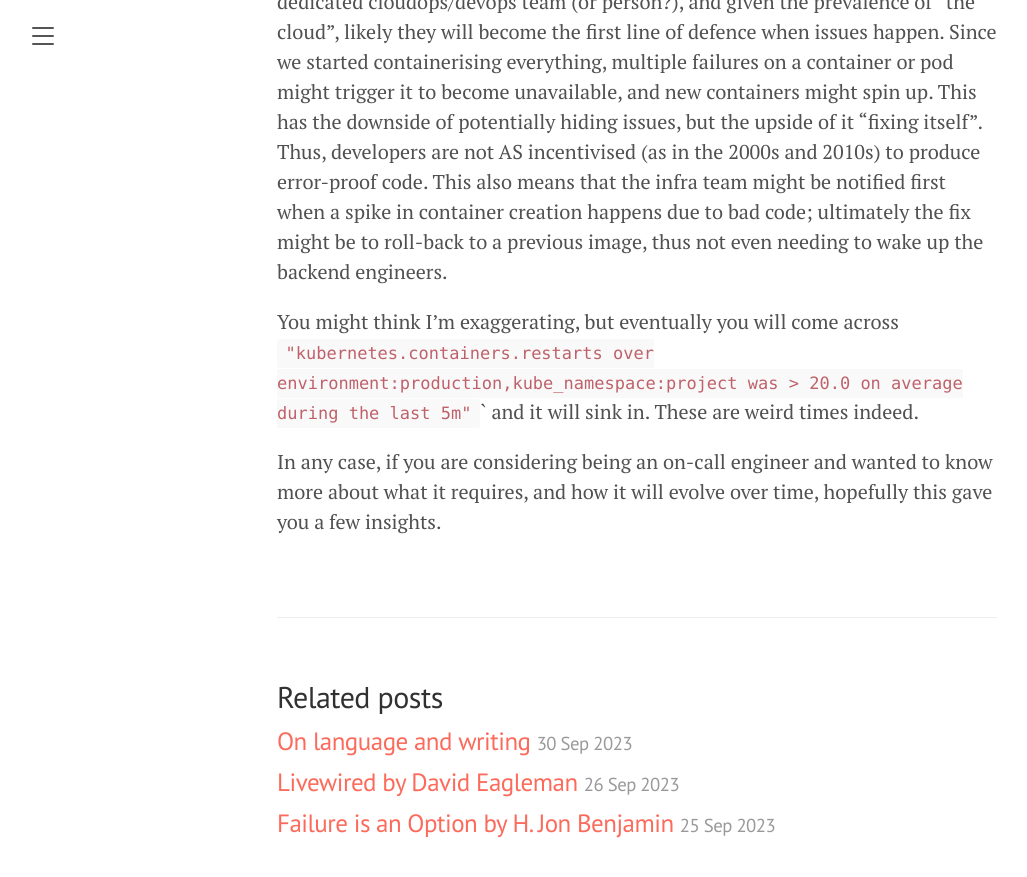
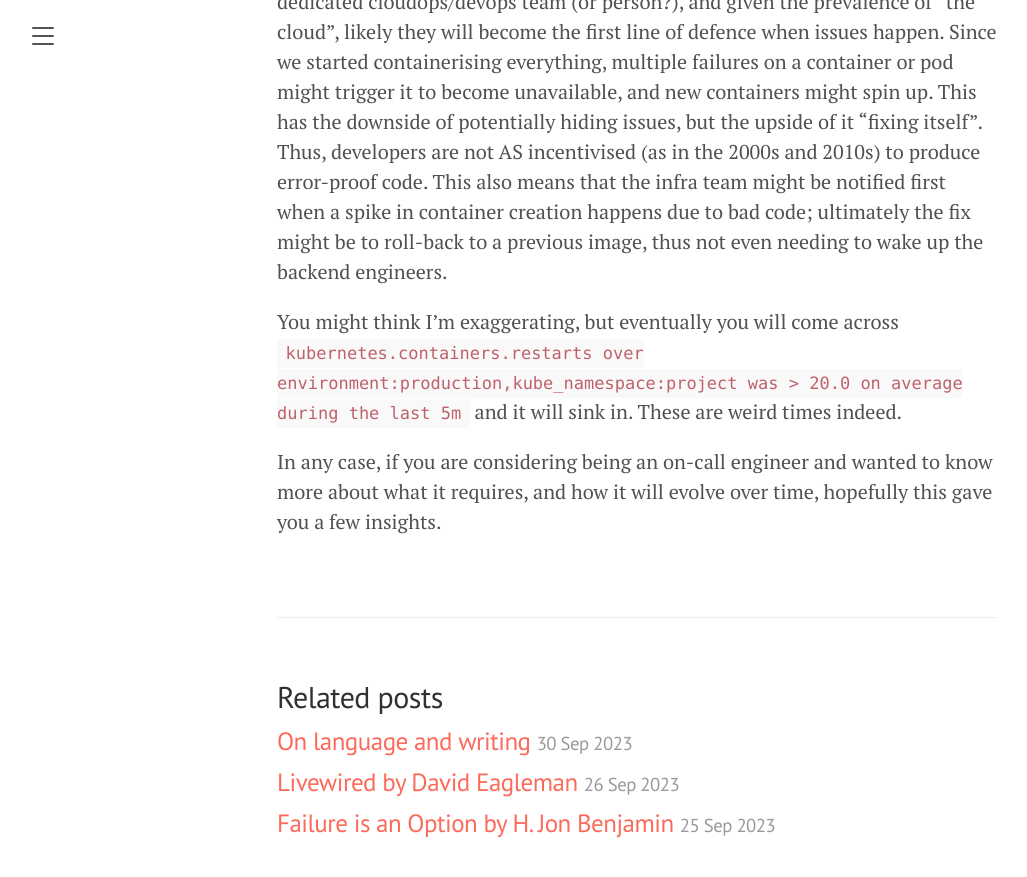
Before and after one commit to lemiffe/lemiffe.com, a Jekyll site: the page built from _posts/2023-10-16-being-on-call.md, in a window 1280 px wide and 900 px high, scrolled down 2860 px. Shown: the top 877 px of the window, without its empty margins (3-1030 px from the left). Built offline with Jekyll 4.4.1, drawn with Linux system fonts in a browser that asks for light colours; our own code applies the rules of GitHub Pages for plain Markdown files.

Commit message:
Bugfix article

```diff
--- a/_posts/2023-10-16-being-on-call.md
+++ b/_posts/2023-10-16-being-on-call.md
@@ -33,6 +33,6 @@ When the company grows, you will likely adopt different pillars (either by build
 
 More importantly, by the time you've reached this size you'll probably have a dedicated cloudops/devops team (or person?), and given the prevalence of "the cloud", likely they will become the first line of defence when issues happen. Since we started containerising everything, multiple failures on a container or pod might trigger it to become unavailable, and new containers might spin up. This has the downside of potentially hiding issues, but the upside of it "fixing itself". Thus, developers are not AS incentivised (as in the 2000s and 2010s) to produce error-proof code. This also means that the infra team might be notified first when a spike in container creation happens due to bad code; ultimately the fix might be to roll-back to a previous image, thus not even needing to wake up the backend engineers.
 
-You might think I'm exaggerating, but eventually you will come across `"kubernetes.containers.restarts over environment:production,kube_namespace:project was > 20.0 on average during the last 5m"`` and it will sink in. These are weird times indeed.
+You might think I'm exaggerating, but eventually you will come across `kubernetes.containers.restarts over environment:production,kube_namespace:project was > 20.0 on average during the last 5m` and it will sink in. These are weird times indeed.
 
 In any case, if you are considering being an on-call engineer and wanted to know more about what it requires, and how it will evolve over time, hopefully this gave you a few insights.
```
